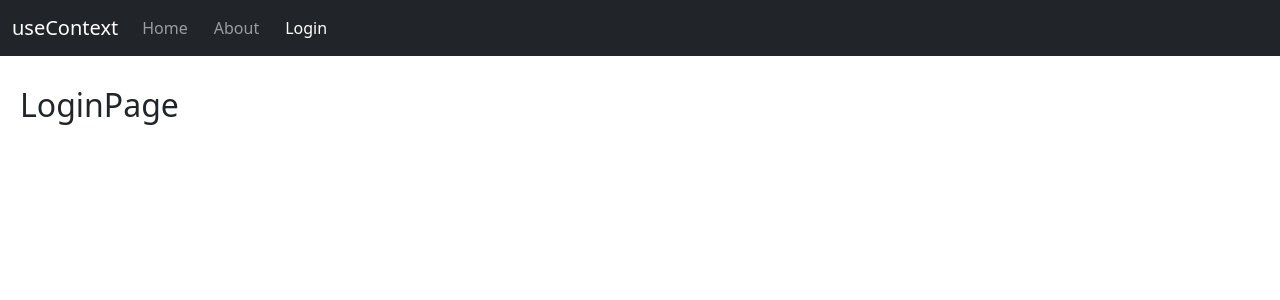
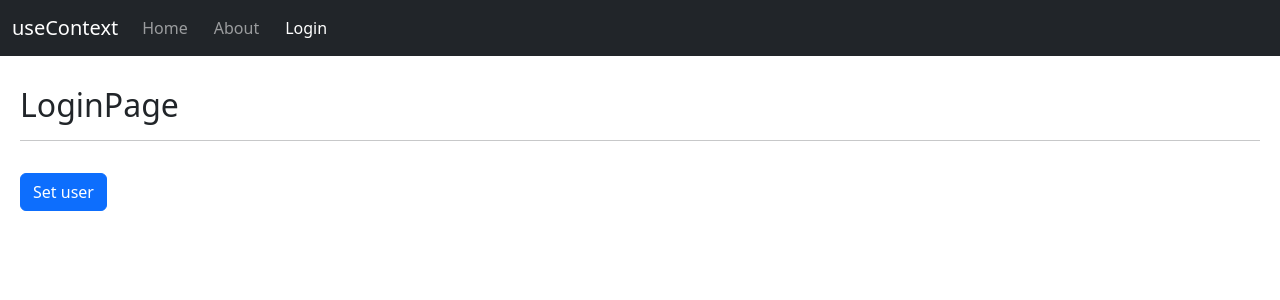
Before and after one commit to sebasGZA/hooks-app, a React (Vite) app: page /login in a window 1280 px wide. Shown: the top 300 px of the page. Built offline with nearby package versions, Linux system fonts and the light colour scheme.

Commit message:
Hooks: useContext

```diff
--- a/src/10-useContext/HomePage.jsx
+++ b/src/10-useContext/HomePage.jsx
@@ -1,7 +1,16 @@
+import { useContext } from "react";
+import { UserContext } from "./context/UserContext";
+
 export const HomePage = () => {
+  const { user } = useContext(UserContext);
   return (
     <>
-      <h2>HomePage</h2>
+      <h2>
+        HomePage <small>{user?.name}</small>
+      </h2>
+      <hr />
+
+      <pre>{JSON.stringify(user)}</pre>
     </>
   );
 };
--- a/src/10-useContext/LoginPage.jsx
+++ b/src/10-useContext/LoginPage.jsx
@@ -1,7 +1,28 @@
+import { useContext } from "react";
+import { UserContext } from "./context/UserContext";
+
 export const LoginPage = () => {
+  const { user, loginUser } = useContext(UserContext);
+
   return (
     <>
-        <h2>LoginPage</h2>
+      <h2>LoginPage</h2>
+      <hr />
+
+      <pre>{JSON.stringify(user)}</pre>
+
+      <button
+        className="btn btn-primary"
+        onClick={() =>
+          loginUser({
+            id: 123,
+            name: "Sebas",
+            email: "test@test.com",
+          })
+        }
+      >
+        Set user
+      </button>
     </>
-  )
-}
+  );
+};
--- a/src/10-useContext/context/UserProvider.jsx
+++ b/src/10-useContext/context/UserProvider.jsx
@@ -1,12 +1,20 @@
+import { useState } from "react";
 import { UserContext } from "./UserContext";
 
 export const UserProvider = ({ children }) => {
-  const user = {
-    id: 123,
-    name: "Sebas",
-    email: "test@test.com",
+  // const user = {
+  //   id: 123,
+  //   name: "Sebas",
+  //   email: "test@test.com",
+  // };
+
+  const [user, setUser] = useState();
+
+  const loginUser = (value) => {
+    setUser(value);
   };
+
   return (
-    <UserContext.Provider value={{ user }}>{children}</UserContext.Provider>
+    <UserContext.Provider value={{ user, loginUser }}>{children}</UserContext.Provider>
   );
 };
```
